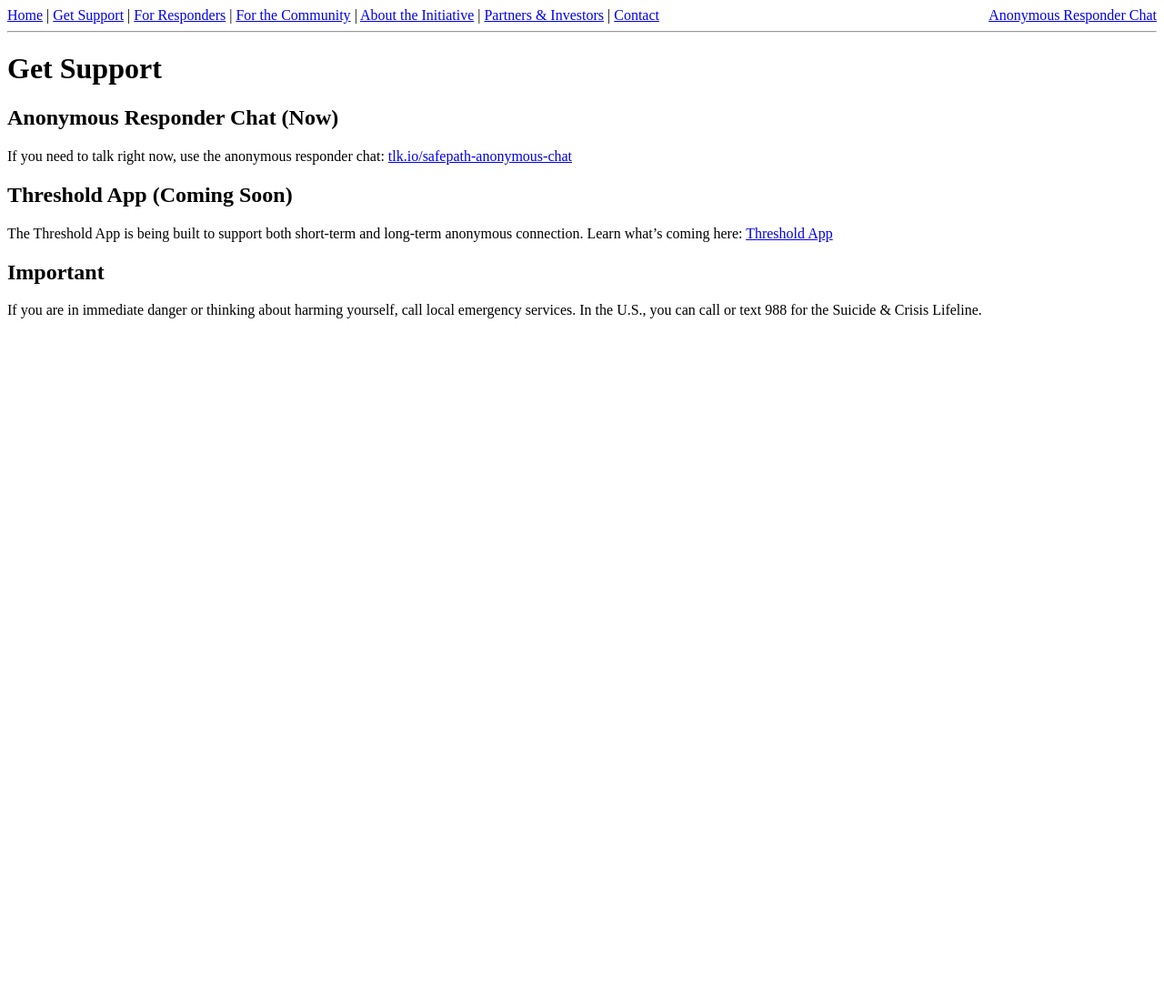
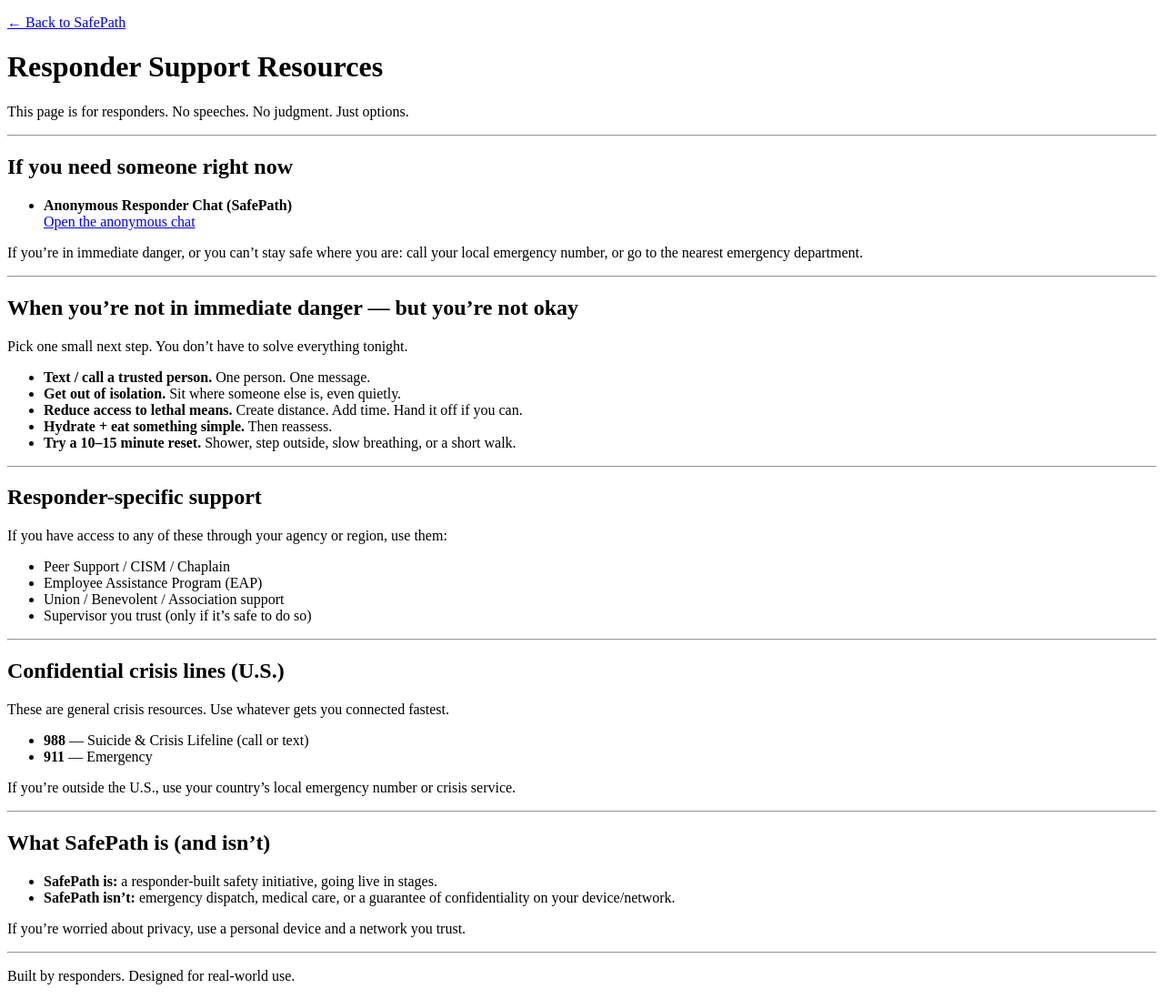
Before and after one commit to SafePath-admin/SafePath-website, a plain HTML site: page support.html in a window 1280 px wide. Shown: the whole page at 91% size. Before the commit the page ends 800 px from the top, so only its background shows below. Drawn offline with Linux system fonts and the light colour scheme.

Commit message:
Update support.html

```diff
--- a/support.html
+++ b/support.html
@@ -2,43 +2,93 @@
 <html lang="en">
 <head>
   <meta charset="UTF-8" />
-  <title>Get Support | SafePath Initiative</title>
+  <title>Responder Support Resources — SafePath Initiative</title>
   <meta name="viewport" content="width=device-width, initial-scale=1.0" />
 </head>
 <body>
-  <nav>
-    <a href="index.html">Home</a> |
-    <a href="support.html">Get Support</a> |
-    <a href="responders.html">For Responders</a> |
-    <a href="community.html">For the Community</a> |
-    <a href="about.html">About the Initiative</a> |
-    <a href="partners.html">Partners &amp; Investors</a> |
-    <a href="contact.html">Contact</a>
-    <span style="float:right;">
-      <a href="https://tlk.io/safepath-anonymous-chat">Anonymous Responder Chat</a>
-    </span>
-  </nav>
+
+  <p><a href="index.html">← Back to SafePath</a></p>
+
+  <h1>Responder Support Resources</h1>
+  <p>
+    This page is for responders. No speeches. No judgment. Just options.
+  </p>
 
   <hr />
 
-  <h1>Get Support</h1>
+  <h2>If you need someone right now</h2>
+  <ul>
+    <li>
+      <strong>Anonymous Responder Chat (SafePath)</strong><br />
+      <a href="https://tlk.io/safepath-anonymous-chat">Open the anonymous chat</a>
+    </li>
+  </ul>
 
-  <h2>Anonymous Responder Chat (Now)</h2>
   <p>
-    If you need to talk right now, use the anonymous responder chat:
-    <a href="https://tlk.io/safepath-anonymous-chat">tlk.io/safepath-anonymous-chat</a>
+    If you’re in immediate danger, or you can’t stay safe where you are:
+    call your local emergency number, or go to the nearest emergency department.
   </p>
 
-  <h2>Threshold App (Coming Soon)</h2>
+  <hr />
+
+  <h2>When you’re not in immediate danger — but you’re not okay</h2>
   <p>
-    The Threshold App is being built to support both short-term and long-term anonymous connection.
-    Learn what’s coming here: <a href="threshold.html">Threshold App</a>
+    Pick one small next step. You don’t have to solve everything tonight.
   </p>
 
-  <h2>Important</h2>
+  <ul>
+    <li><strong>Text / call a trusted person.</strong> One person. One message.</li>
+    <li><strong>Get out of isolation.</strong> Sit where someone else is, even quietly.</li>
+    <li><strong>Reduce access to lethal means.</strong> Create distance. Add time. Hand it off if you can.</li>
+    <li><strong>Hydrate + eat something simple.</strong> Then reassess.</li>
+    <li><strong>Try a 10–15 minute reset.</strong> Shower, step outside, slow breathing, or a short walk.</li>
+  </ul>
+
+  <hr />
+
+  <h2>Responder-specific support</h2>
   <p>
-    If you are in immediate danger or thinking about harming yourself, call local emergency services.
-    In the U.S., you can call or text 988 for the Suicide &amp; Crisis Lifeline.
+    If you have access to any of these through your agency or region, use them:
   </p>
+  <ul>
+    <li>Peer Support / CISM / Chaplain</li>
+    <li>Employee Assistance Program (EAP)</li>
+    <li>Union / Benevolent / Association support</li>
+    <li>Supervisor you trust (only if it’s safe to do so)</li>
+  </ul>
+
+  <hr />
+
+  <h2>Confidential crisis lines (U.S.)</h2>
+  <p>
+    These are general crisis resources. Use whatever gets you connected fastest.
+  </p>
+  <ul>
+    <li><strong>988</strong> — Suicide &amp; Crisis Lifeline (call or text)</li>
+    <li><strong>911</strong> — Emergency</li>
+  </ul>
+
+  <p>
+    If you’re outside the U.S., use your country’s local emergency number or crisis service.
+  </p>
+
+  <hr />
+
+  <h2>What SafePath is (and isn’t)</h2>
+  <ul>
+    <li><strong>SafePath is:</strong> a responder-built safety initiative, going live in stages.</li>
+    <li><strong>SafePath isn’t:</strong> emergency dispatch, medical care, or a guarantee of confidentiality on your device/network.</li>
+  </ul>
+
+  <p>
+    If you’re worried about privacy, use a personal device and a network you trust.
+  </p>
+
+  <hr />
+
+  <p>
+    Built by responders. Designed for real-world use.
+  </p>
+
 </body>
 </html>
```
